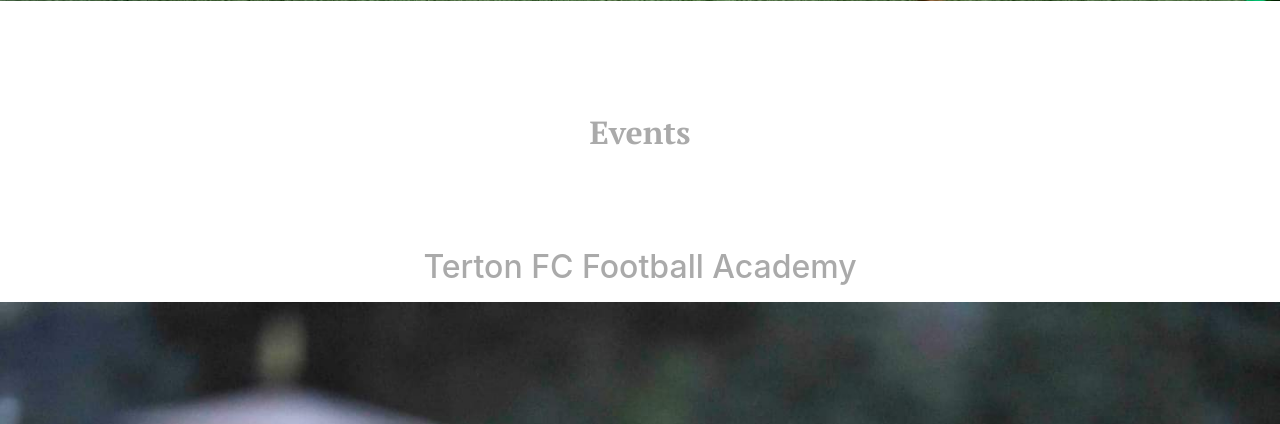
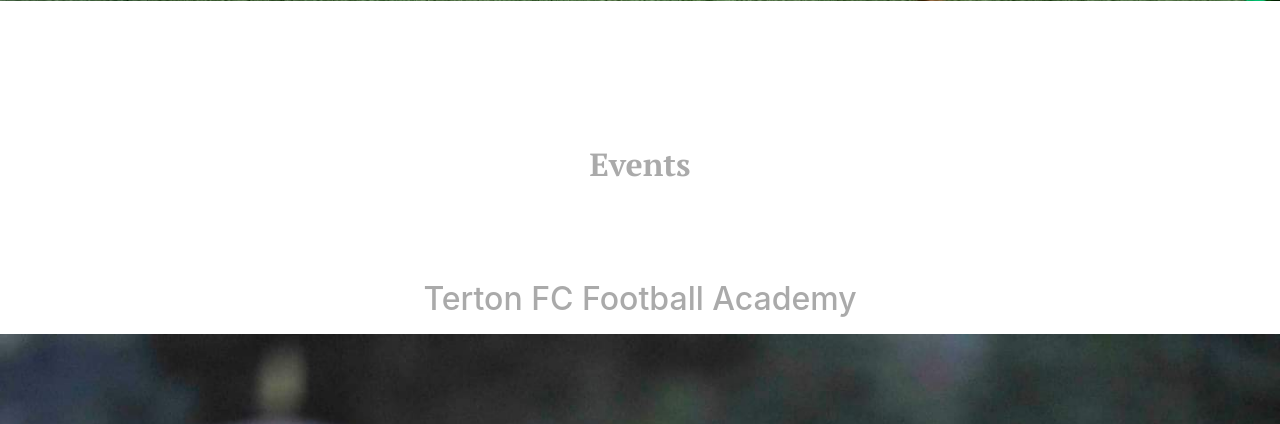
Before and after one commit to CHENCHO121/Terton_FC, a Django app: page / in a window 1280 px wide. Shown: the part 637-1061 px from the top of the page. Run offline with Django 3.2, Linux system fonts and the light colour scheme; data that the repository does not hold is empty; some libraries are stand-ins or nearby versions.

Commit message:
tweak app

```diff
--- a/website/static/css/admin.css
+++ b/website/static/css/admin.css
@@ -47,7 +47,7 @@
     box-shadow: 0 0 30px 0 yellow;
     border-radius: 100px;
     padding-top: 35px;
-    color:orange;
+    color: white;
 }
 
 .mydiv h3 a{
--- a/website/templates/index.html
+++ b/website/templates/index.html
@@ -17,20 +17,23 @@
                     </li>
                     <br>
                     <li class="nav-item">
-                        <a class="text-white" href="tel:+0097517717355" style="font-size:20px"><i
-                                class="fa fa-phone"></i> Contact Us(+975)17717355</a>
+                        <a class="text-white" href="tel:+0097517717355" style="font-size:20px"><i class="fa fa-phone"></i> Contact Us(+975)17717355</a>
                     </li>
                 </ul>
             </div>
             <img class="card-img-top" src="{% static 'images/pic5.jpg' %}" alt="Card image cap" width="100%">
+
+
         </figure>
 
     </div>
+
     </div>
+    <br><br>
 
     <div class="container-fluid">
         <!--Event-->
-        <h2 class="text-center text-capitalize mt-5" style="margin-top: 2rem;color: #aaaaaa">Events</h2>
+        <h2 class="text-center text-capitalize" style="margin-top: 2rem;color: #aaaaaa">Events</h2>
         <div class="row pb-5" style="margin-top:3rem">
             {% for i in event %}
                 <div class="col-md-6 col-sm-6">
@@ -63,11 +66,11 @@
 
             </div>
             <div class="carousel-item">
-                <img class="d-block w-100 img-responsive" src="{% static 'images/h55.jpg' %}" alt="Second slide">
+                <img class="d-block w-100 img-responsive" src="{% static 'images/h55.jpg' %}" alt="Second slide" >
 
             </div>
             <div class="carousel-item">
-                <img class="d-block w-100 img-responsive" src="{% static 'images/h33.jpg' %}" alt="Third slide">
+                <img class="d-block w-100 img-responsive" src="{% static 'images/h33.jpg' %}" alt="Third slide" >
 
             </div>
         </div>
```
Lines whose indentation alone changed are shown as unchanged.
